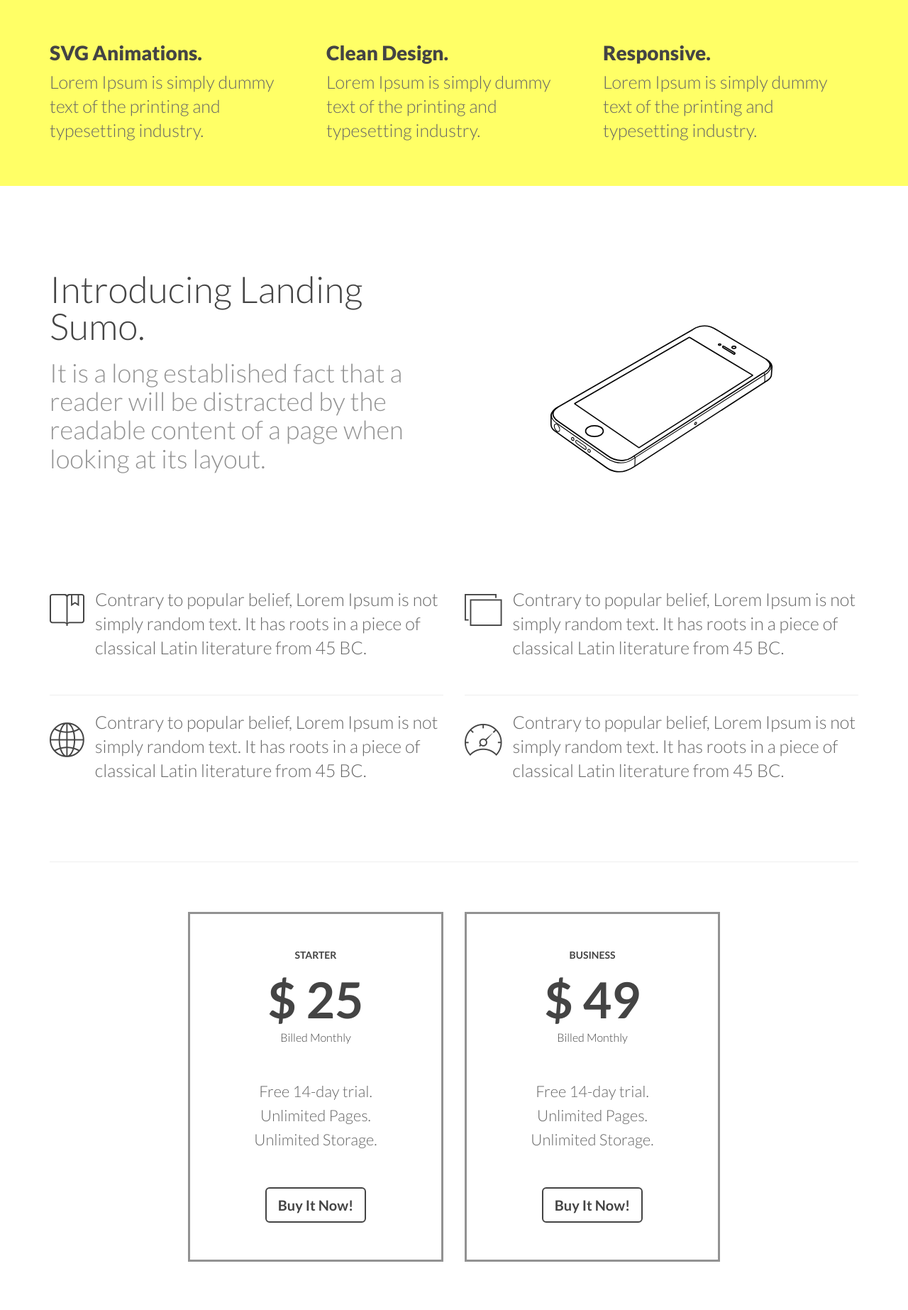
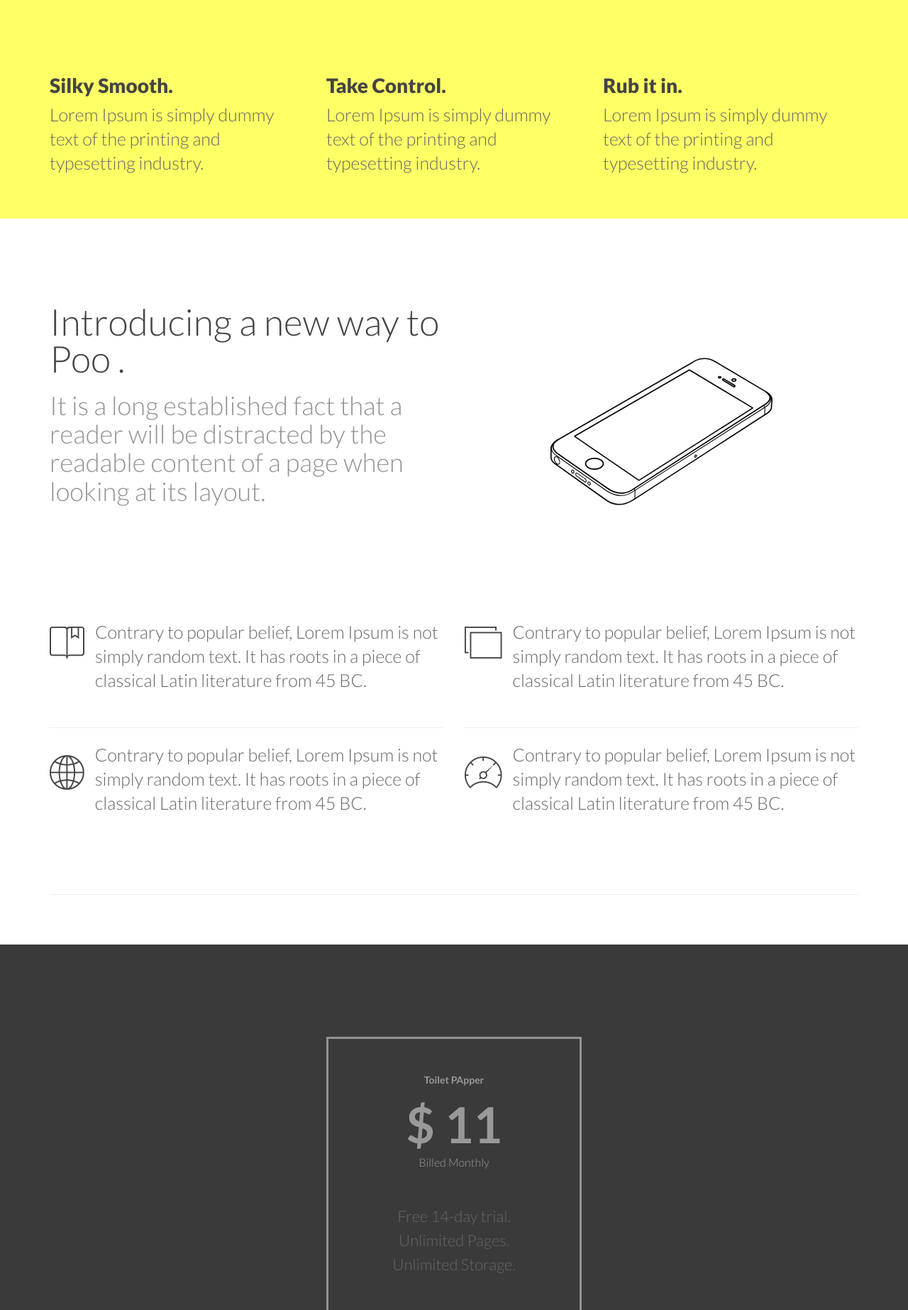
Before and after one commit to trub/poopon, a plain HTML site: page index.html in a window 1280 px wide. Shown: the part 752-2598 px from the top of the page at 71% size. Drawn offline with Linux system fonts and the light colour scheme; a script that the page names is missing; files whose address does not match are found by name.

Commit message:
update styles

```diff
--- a/index.html
+++ b/index.html
@@ -39,6 +39,11 @@
     </div>
 
     <div id="main">
+    	<div class="centered">
+    		<h1 >Poopon Kanye West</h1>
+    		<p>Yo Kanye's a dick. $h*T on him. </p>
+    	</div>
+
 		<figure>
 			<div class="drawings ipad">
 				<img class="illustration" src="assets/img/ipad.png" alt="iPad Illustration" />
@@ -60,20 +65,20 @@
 
 		<div class="container">
 			<div class="row mb">
-				<h1 class="centered">A minimal & elegant way to showcase your app.</h1>
+				<!--<h1 class="centered">A minimal & elegant way to showcase your app.</h1> -->
 
 				<div class="col-md-4 mt">
-					<h3>SVG Animations.</h3>
+					<h3>Silky Smooth.</h3>
 					<p>Lorem Ipsum is simply dummy text of the printing and typesetting industry.</p>
 				</div><!--/col-md-4 -->
 
 				<div class="col-md-4 mt">
-					<h3>Clean Design.</h3>
+					<h3>Take Control.</h3>
 					<p>Lorem Ipsum is simply dummy text of the printing and typesetting industry.</p>
 				</div><!--/col-md-4 -->
 
 				<div class="col-md-4 mt">
-					<h3>Responsive.</h3>
+					<h3>Rub it in.</h3>
 					<p>Lorem Ipsum is simply dummy text of the printing and typesetting industry.</p>
 				</div><!--/col-md-4 -->
 			</div><!--/row -->
@@ -85,7 +90,7 @@
 	    <div class="container">
 	    	<div class="row mt">
 	    		<div class="col-md-6 mt">
-	    			<h1>Introducing Landing Sumo.</h1>
+	    			<h1>Introducing a new way to Poo .</h1>
 	    			<h2>It is a long established fact that a reader will be distracted by the readable content of a page when looking at its layout.</h2>
 	    		</div>
 
@@ -135,10 +140,10 @@
 	    	</div><!--/row -->
 	    	<hr>
 	    </div><!--/container -->
-
+	    <div id="f">
 	    <div class="container">
 	    	<div class="row mt">
-				<div class="col-md-4 col-md-offset-2">
+				<!-- <div class="col-md-4 col-md-offset-2">
 					<div class="price">
 						<h5>STARTER</h5>
 						<h1>$ 25</h1>
@@ -151,12 +156,12 @@
 						<p class="mt"><button data-ct-checkout="ilkf.kanyuh-wezt-tp"
  class="btn btn-lg btn-trans">Buy It Now!</button></p>
 					</div>
-				</div><!--/col-md-4 -->
+				</div> --><!--/col-md-4 -->
 
-				<div class="col-md-4">
+				<div class="col-md-4 col-md-offset-4">
 					<div class="price">
-						<h5>BUSINESS</h5>
-						<h1>$ 49</h1>
+						<h5>Toilet PApper</h5>
+						<h1>$ 11</h1>
 						<h6>Billed Monthly</h6>
 						<p class="mt">
 							Free 14-day trial.<br/>
@@ -164,11 +169,12 @@
 							Unlimited Storage.<br/>
 						</p>
 						<p class="mt"><button data-ct-checkout="ilkf.kanyuh-wezt-tp"
- class="btn btn-lg btn-trans ">Buy It Now!</button></p>
+ class="btn btn-lg btn-yellow subscribe-submit ">Buy It Now!</button></p>
 					</div>
 				</div><!--/col-md-4-->
 	    	</div><!--/row -->
 	    </div><!--/container -->
+	   	</div>
 
 	    <div class="container">
 	    	<div class="row mtb">
```
